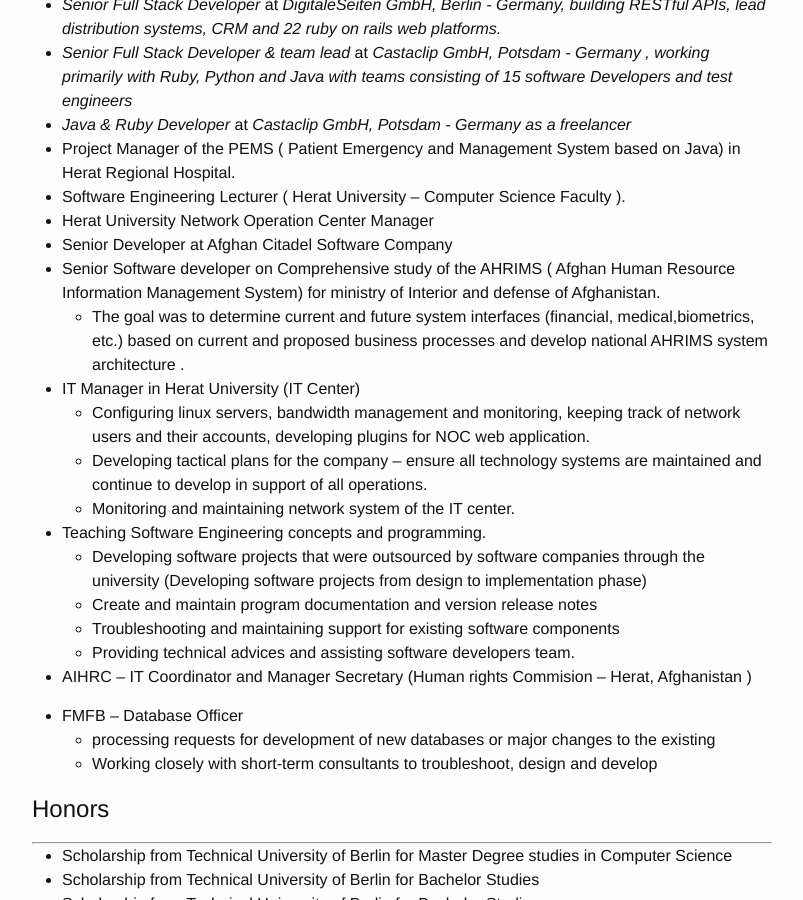
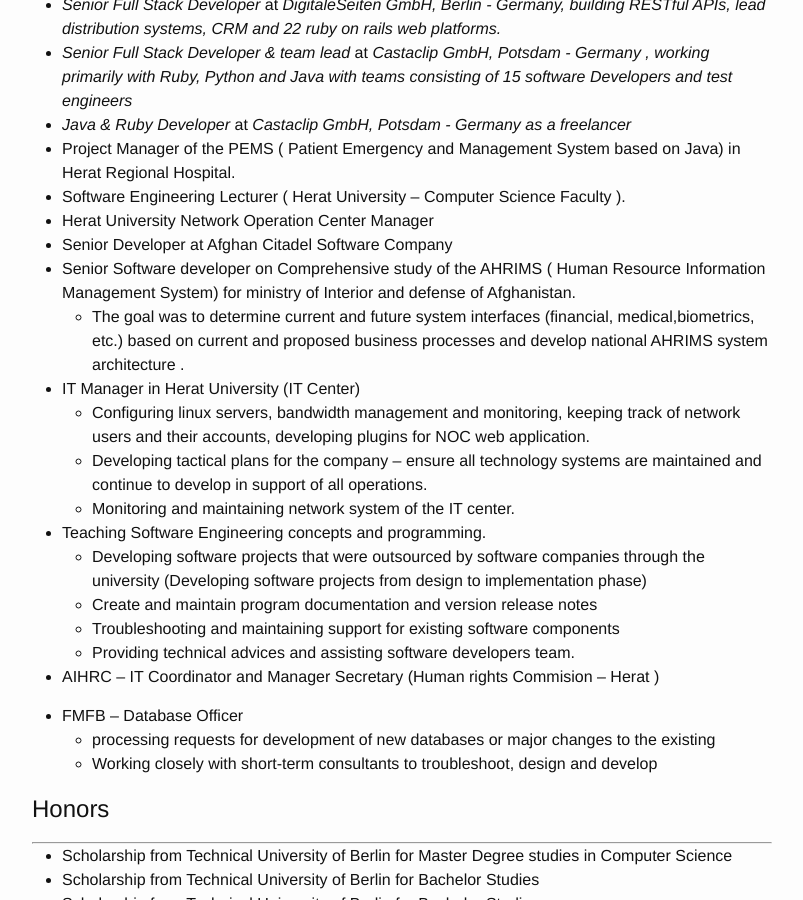
Before and after one commit to tokhi/tokhi.github.io, a Jekyll site: the page built from 2014-10-16-resume.markdown, in a window 1280 px wide and 900 px high, scrolled down 1689 px. Shown: the whole window, without its empty margins (238-1041 px from the left). Built offline with Jekyll 4.4.1, drawn with Linux system fonts in a browser that asks for light colours; nearby versions of some CDN libraries; some of the changed text lies outside the part shown.

Commit message:
Update 2014-10-16-resume.markdown

```diff
--- a/2014-10-16-resume.markdown
+++ b/2014-10-16-resume.markdown
@@ -68,7 +68,7 @@
 
 Algorithms and Programming Projects.
 
-<em>Bachelor Thesis</em> – Implementation of Open Source Software in Afghanistan
+<em>Bachelor Thesis</em> – Implementation of Open Source Software in Health care centers
 
 <em>Master Thesis</em> – Developing a Distributed Web based Application via JEE technologies and
 
@@ -92,7 +92,7 @@
 * Software Engineering Lecturer ( Herat University – Computer Science Faculty ).
 * Herat University Network Operation Center Manager
 * Senior Developer at Afghan Citadel Software Company
-* Senior Software developer on Comprehensive study of the AHRIMS ( Afghan Human Resource Information Management System) for ministry of Interior and defense of Afghanistan.
+* Senior Software developer on Comprehensive study of the AHRIMS ( Human Resource Information Management System) for ministry of Interior and defense of Afghanistan.
   * The goal was to determine current and future system interfaces (financial, medical,biometrics, etc.) based on current and proposed business processes and develop national AHRIMS system architecture .
 
 * IT Manager in Herat University (IT Center)
@@ -106,7 +106,7 @@
   * Troubleshooting and maintaining support for existing software components
   * Providing technical advices and assisting software developers team.
 
-* AIHRC – IT Coordinator and Manager Secretary (Human rights Commision – Herat, Afghanistan )
+* AIHRC – IT Coordinator and Manager Secretary (Human rights Commision – Herat )
 
 * FMFB – Database Officer
   * processing requests for development of new databases or major changes to the existing
```
